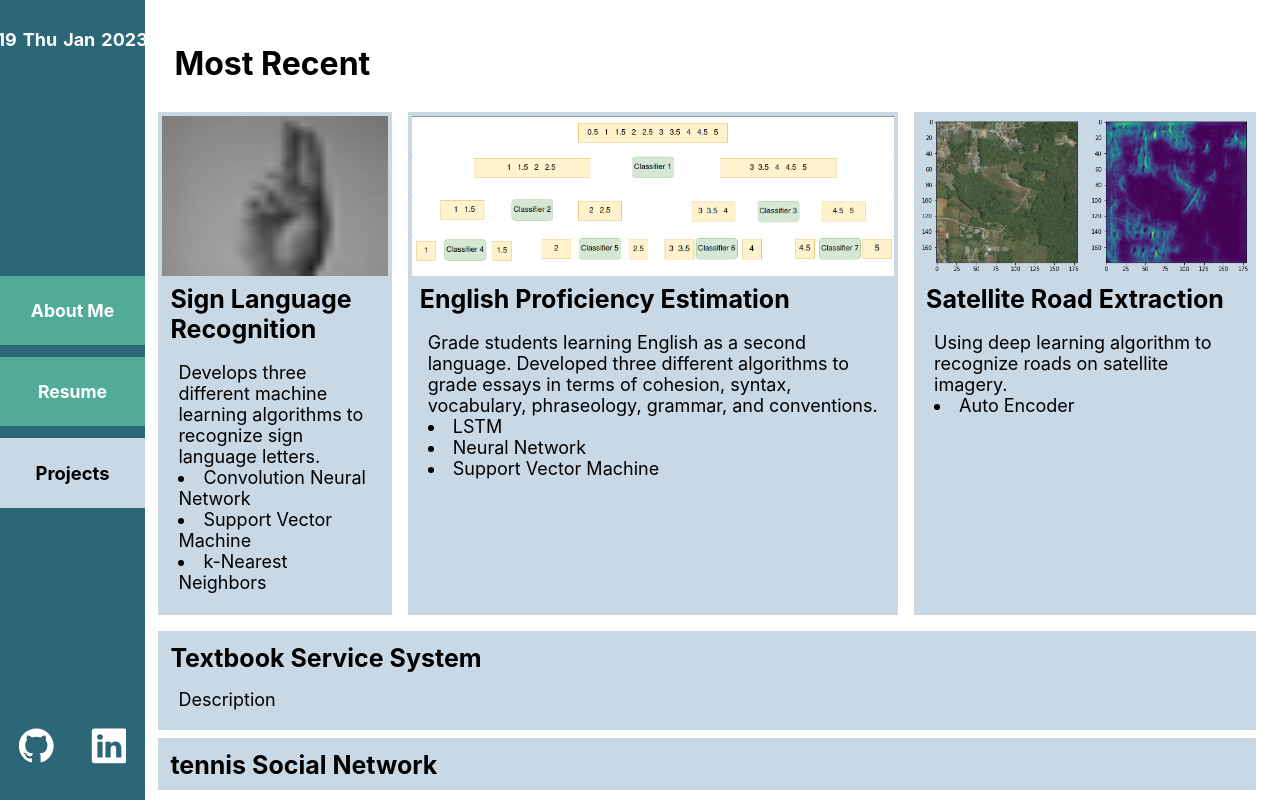
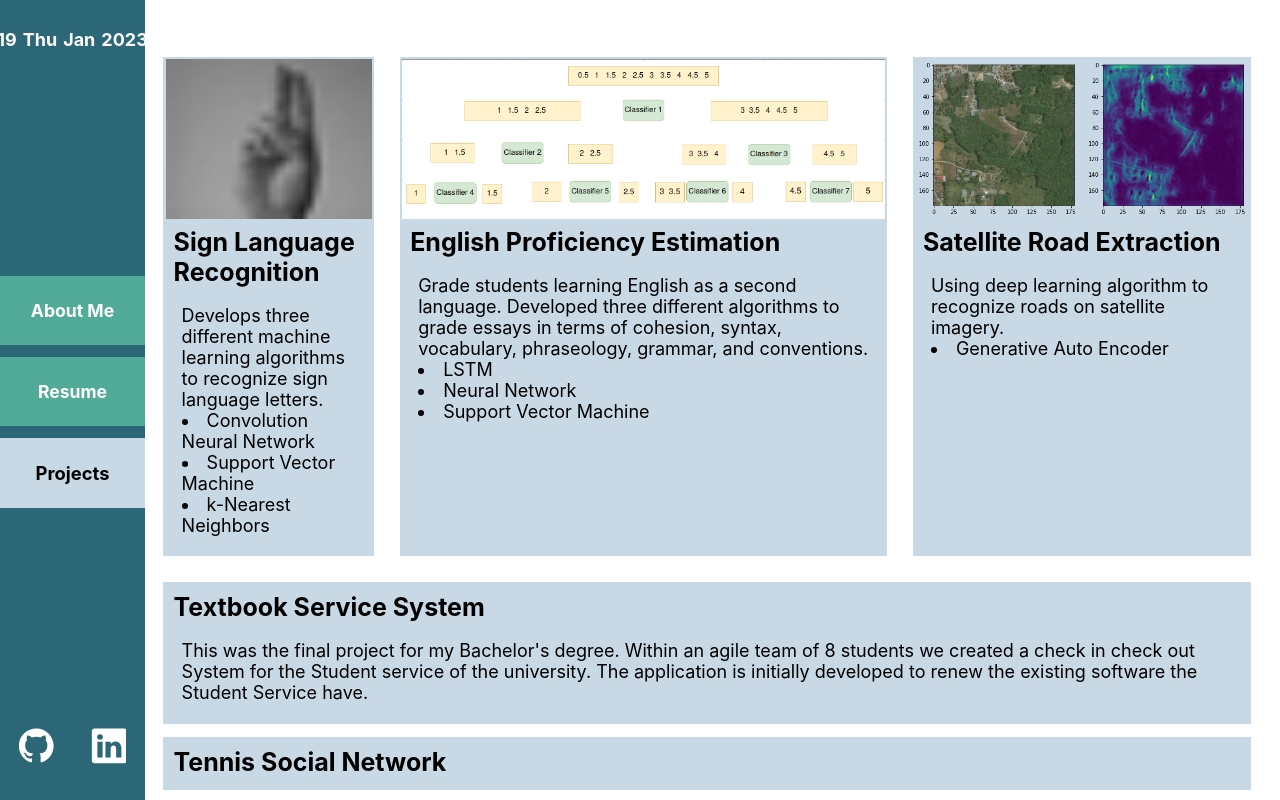
Before and after one commit to SpyridonKaperonis/012023, a React (Create React App) app: page /projects in a window 1280 px wide. Built offline with nearby package versions, Linux system fonts and the light colour scheme.

Commit message:
adds content

```diff
--- a/src/pages/projects.js
+++ b/src/pages/projects.js
@@ -11,7 +11,7 @@ export const Projects = () => {
     <>
     <div>
       <div>
-        <h1 style={{marginLeft: '3vh'}}>Most Recent</h1>
+        <h1 style={{marginLeft: '3vh'}}></h1>
       </div>
       <div style={styles.cardsContainer}>
         <div style={styles.card}>
@@ -21,7 +21,7 @@ export const Projects = () => {
                 to recognize sign language letters.
                 <li>Convolution Neural Network</li>
                 <li>Support Vector Machine</li>
-                <lI>k-Nearest Neighbors</lI>
+                <li>k-Nearest Neighbors</li>
               </p>}
               image={hand}
               image_={true}
@@ -46,7 +46,7 @@ export const Projects = () => {
             <GithubCard
               title={'Satellite Road Extraction'}
               text={<p>Using deep learning algorithm to recognize roads on satellite imagery.
-                <li>Auto Encoder</li>
+                <li>Generative Auto Encoder</li>
               </p>}
               image={roadExtraction}
               image_={true}
@@ -57,7 +57,9 @@ export const Projects = () => {
       <div style={styles.card}>
           <GithubCard
             title={'Textbook Service System'}
-            text={'Description'}
+            text={<p>This was the final project for my Bachelor's degree. Within an agile team of 8 students we created a check in check out System for the Student
+              service of the university. The application is initially developed to renew the existing software the Student Service have.
+            </p>}
             image_={false}
             link={'https://github.com/SpyridonKaperonis/TextBookServices'}
             />
@@ -65,10 +67,16 @@ export const Projects = () => {
       </div>
       <div style={styles.card}>
         <GithubCard
-          title={'tennis Social Network'}
-          text={'Description'}
+          title={'Tennis Social Network'}
           image_={false}
+          text={<p>A mobile application with purpose to connect people. Designed the front end, database and back end. The app serves three sides. There are the players
+            , coaches and clubs.
+            <li>NodeJs</li>
+            <li>React Native</li>
+            <li>ExpressJs</li>
+            <li>MySql</li>
 
+          </p>}
           />
       </div>
     </div>
@@ -85,8 +93,8 @@ const styles = {
   card:{
     display: 'flex',
     flexDirection: 'column',
-    margin: '1vh',
-    padding: '0.5vh',
+    margin: '1vw',
+    padding: '0.3vh',
     backgroundColor: '#C8D8E4'
   },
 
```
